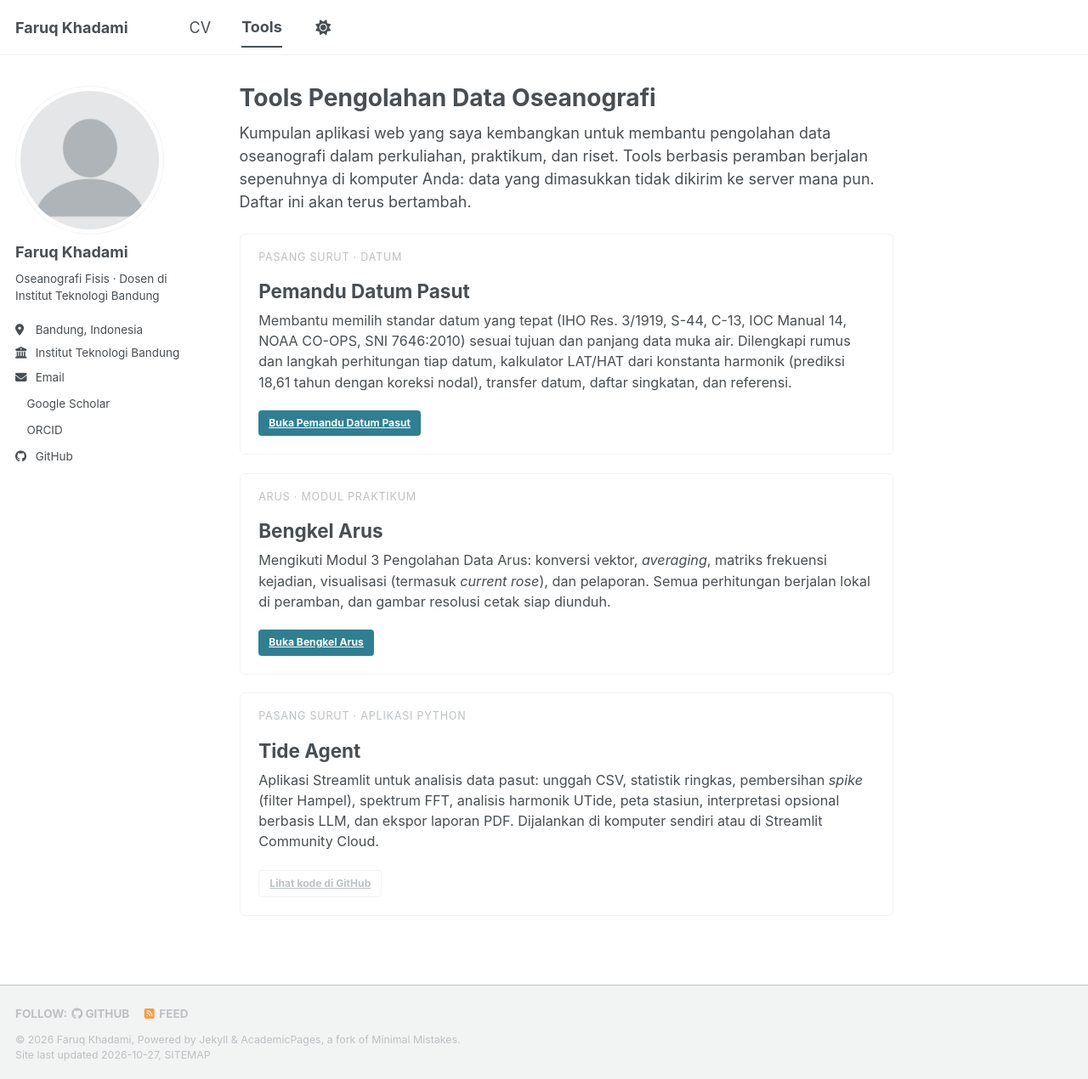
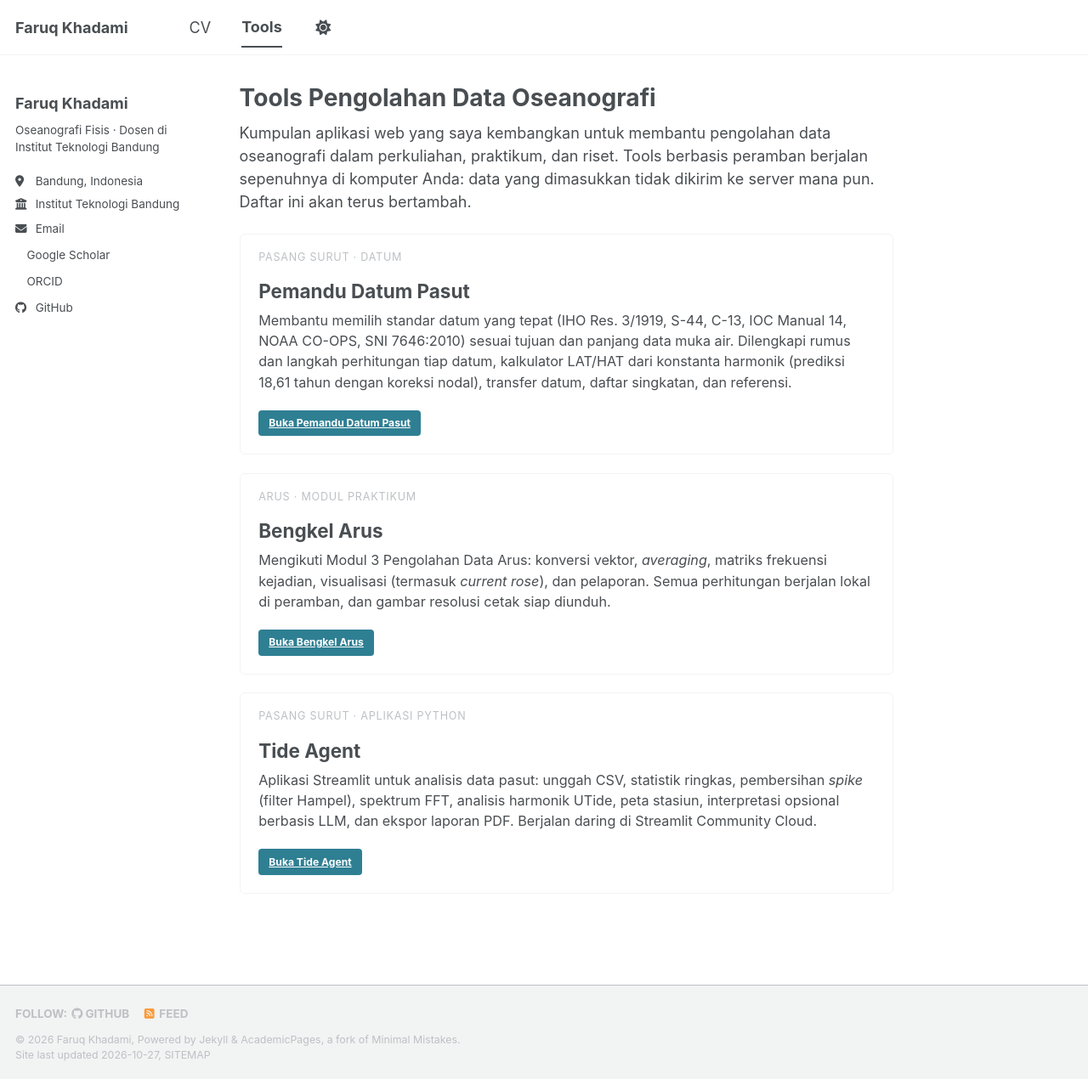
Before and after one commit to fkhadami/fkhadami.github.io, a Jekyll site: the page built from _pages/tools.md, in a window 1280 px wide and 1270 px high. Shown: the whole window at 85% size. Built offline with Jekyll 4.4.1, drawn with Linux system fonts in a browser that asks for light colours; a script bundle is joined from its source files by our own code; a style sheet for code colours, icons or effects is not loaded.

Commit message:
Hapus nomor HP dari CV, kosongkan foto profil, tautkan Tide Agent ke Streamlit
Co-Authored-By: Claude Opus 5.5 <noreply@anthropic.com>
Claude-Session: https://claude.ai/code/session_01JfUMFwjhi72QnEwHcf7g3g

```diff
--- a/_config.yml
+++ b/_config.yml
@@ -23,7 +23,7 @@ repository               : "fkhadami/fkhadami.github.io"
 #               Additional customization can be done by editing /_includes/author-profile.html
 author:
   # Biographic information
-  avatar           : "profile.png"
+  avatar           : # kosong = tanpa foto; isi mis. "profile.png" (file di /images/)
   name             : "Faruq Khadami"
   pronouns         : # example: "she/her"
   bio              : "Oseanografi Fisis · Dosen di Institut Teknologi Bandung"
--- a/_includes/author-profile.html
+++ b/_includes/author-profile.html
@@ -6,6 +6,7 @@
 
 <div itemscope itemtype="http://schema.org/Person">
 
+  {% if author.avatar %}
   <div class="author__avatar">
     {% if author.avatar contains "://" %}
     	<img src="{{ author.avatar }}" alt="{{ author.name }}"  fetchpriority="high" />
@@ -13,6 +14,7 @@
     	<img src="{{ author.avatar | prepend: "/images/" | prepend: base_path }}" class="author__avatar" alt="{{ author.name }}"  fetchpriority="high" />
     {% endif %}
   </div>
+  {% endif %}
 
   <div class="author__content">
     <h3 class="author__name">{{ author.name }}</h3>
--- a/_pages/tools.md
+++ b/_pages/tools.md
@@ -26,8 +26,8 @@ Kumpulan aplikasi web yang saya kembangkan untuk membantu pengolahan data oseano
   <div class="tool-card">
     <p class="tool-tag">Pasang surut · Aplikasi Python</p>
     <h2>Tide Agent</h2>
-    <p>Aplikasi Streamlit untuk analisis data pasut: unggah CSV, statistik ringkas, pembersihan <em>spike</em> (filter Hampel), spektrum FFT, analisis harmonik UTide, peta stasiun, interpretasi opsional berbasis LLM, dan ekspor laporan PDF. Dijalankan di komputer sendiri atau di Streamlit Community Cloud.</p>
-    <p><a class="btn btn--inverse" href="https://github.com/fkhadami/tide_report">Lihat kode di GitHub</a></p>
+    <p>Aplikasi Streamlit untuk analisis data pasut: unggah CSV, statistik ringkas, pembersihan <em>spike</em> (filter Hampel), spektrum FFT, analisis harmonik UTide, peta stasiun, interpretasi opsional berbasis LLM, dan ekspor laporan PDF. Berjalan daring di Streamlit Community Cloud.</p>
+    <p><a class="btn btn--primary" href="https://tidereport.streamlit.app/" target="_blank" rel="noopener">Buka Tide Agent</a></p>
   </div>
 
 </div>
--- a/files/cv-faruq-khadami.html
+++ b/files/cv-faruq-khadami.html
@@ -73,7 +73,7 @@ ol.pubs li::before { content: counter(pub) ". "; font-weight: 700; }
 <div class="page">
 
     <div class="name">Faruq Khadami</div>
-    <div class="contact"><span>Jln Ganesa 10, Bandung, West Java, Indonesia</span> <span>faruq@itb.ac.id</span> <span>+62 812-3545-7206</span></div>
+    <div class="contact"><span>Jln Ganesa 10, Bandung, West Java, Indonesia</span> <span>faruq@itb.ac.id</span></div>
 
 
     <h2>Research Interests</h2>
```
Also changed, not shown: README.md (+1 -1 lines), _pages/about.md (+1 -1 lines), images/profile.png (deleted).
